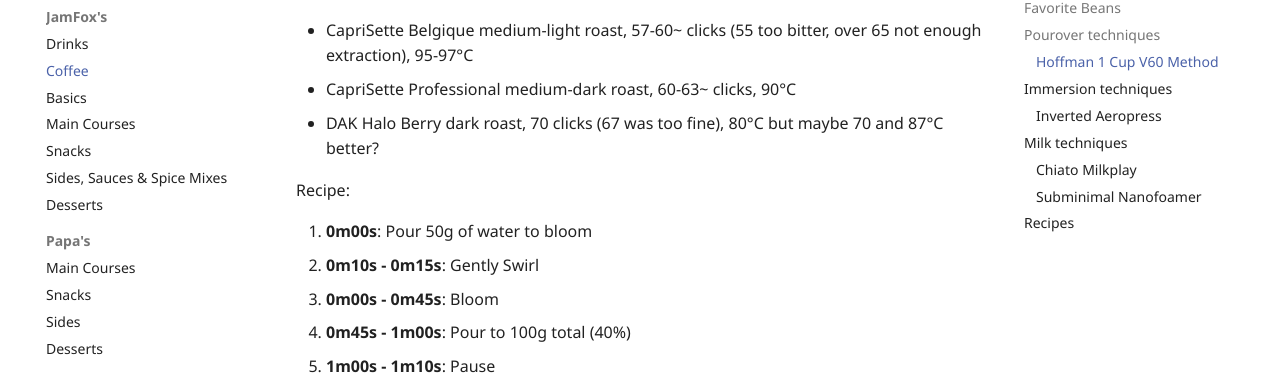
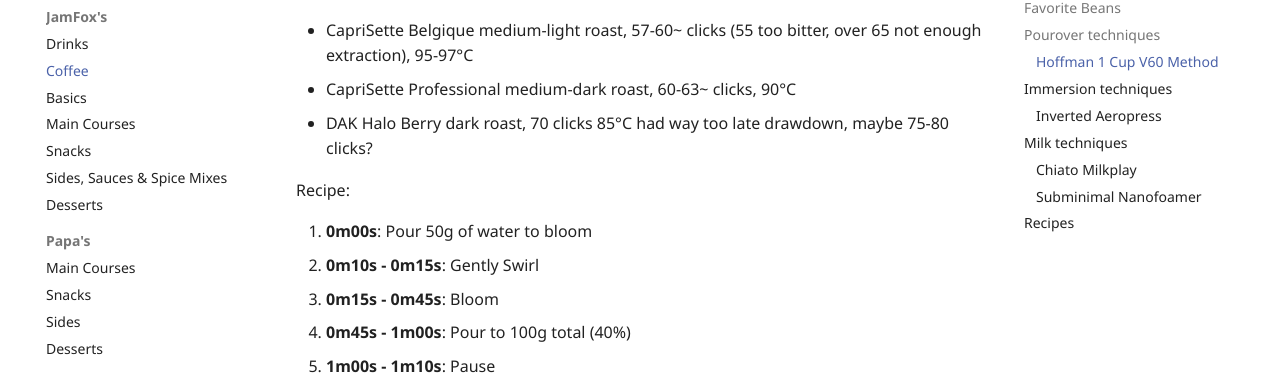
Before and after one commit to JamFox/docs.jamfox.dev, an MkDocs documentation site: the page built from docs/content/food/coffee.md, in a window 1280 px wide and 900 px high, scrolled down 1152 px. Shown: the part 148-524 px from the top of the window. Built offline with MkDocs 1.6.1 and Material for MkDocs 9.7.7, drawn with Linux system fonts in a browser that asks for light colours; plug-ins that fetch from the network failed and are left out; comment, search, counter and statistics services are not loaded.

Commit message:
typo and update dak

```diff
--- a/docs/content/food/coffee.md
+++ b/docs/content/food/coffee.md
@@ -43,13 +43,13 @@ Examples with Kingrinder K6:
 
 - CapriSette Belgique medium-light roast, 57-60~ clicks (55 too bitter, over 65 not enough extraction), 95-97°C
 - CapriSette Professional medium-dark roast, 60-63~ clicks, 90°C
-- DAK Halo Berry dark roast, 70 clicks (67 was too fine), 80°C but maybe 70 and 87°C better?
+- DAK Halo Berry dark roast, 70 clicks 85°C had way too late drawdown, maybe 75-80 clicks?
 
 Recipe:
 
 1. **0m00s**: Pour 50g of water to bloom
 2. **0m10s - 0m15s**: Gently Swirl
-3. **0m00s - 0m45s**: Bloom
+3. **0m15s - 0m45s**: Bloom
 4. **0m45s - 1m00s**: Pour to 100g total (40%)
 5. **1m00s - 1m10s**: Pause
 6. **1m10s - 1m20s**: Pour to 150g total (60%)
```
